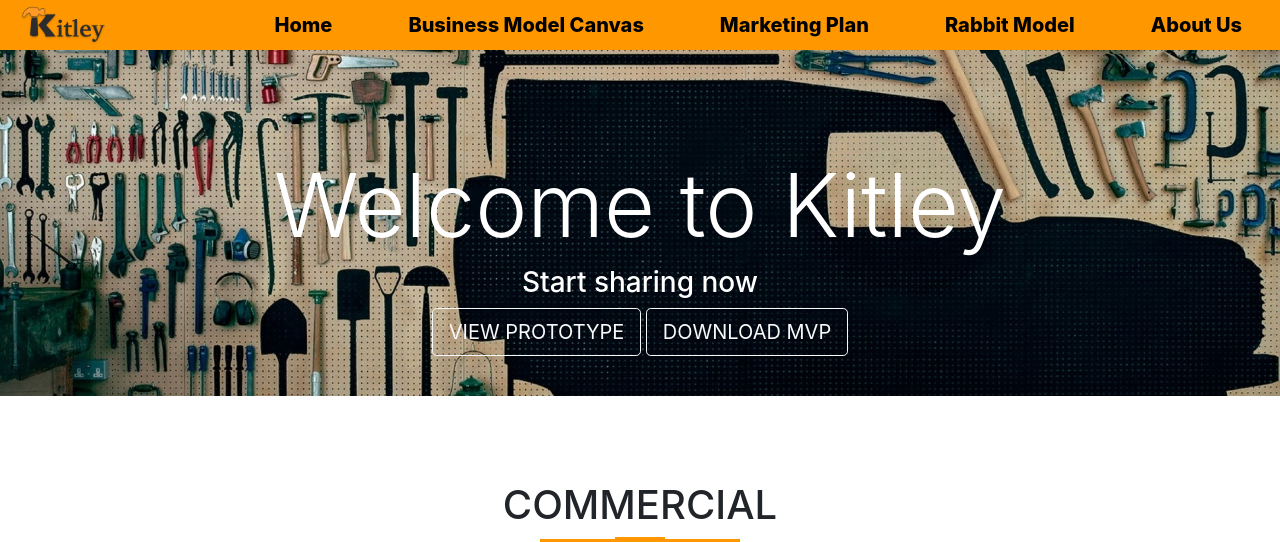
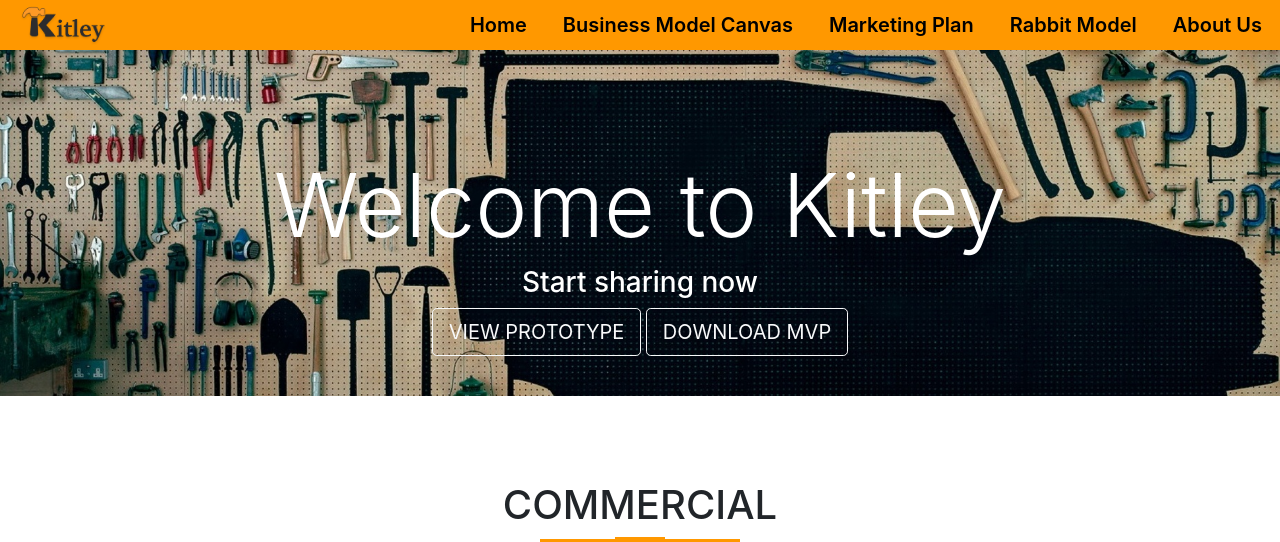
Before and after one commit to Sowdiyeah/kitley_web, a Jekyll site: the page built from index.html, in a window 1280 px wide and 1400 px high. Shown: the top 542 px of the window. Built offline with Jekyll 4.4.1, drawn with Linux system fonts in a browser that asks for light colours.

Commit message:
make nav bar look nicer

```diff
--- a/css/style.css
+++ b/css/style.css
@@ -28,13 +28,13 @@
 
 .navbar-nav li
 {
-	padding: 0 30px;
+	padding: 0 10px;
 }
 
 .navbar-nav li a
 {
 	color: #000 !important;
-	font-weight: 800;
+	font-weight: 600;
 	font-size: 20px;
 	float: right;
 	text-align: left;
@@ -70,6 +70,11 @@
 	margin-top: 100px;
 }
 
+.banner-img
+{
+	height: 300px;
+}
+
 /* features section */
 .features
 {
@@ -89,8 +94,13 @@
 
 .contents-img
 {
-	height: 100px;
-    margin-bottom: 20px;
+	width: 100%;
+    margin: 0 0 20px 0;
+}
+
+.title
+{
+	margin-bottom: 40px;
 }
 
 .title::before
@@ -134,6 +144,7 @@
 #prototype
 {
 	position: relative;
-	height: 100vh;
+	height: 750px;
+	height: calc(100vh - 198px);
 	width: 99.5%;
 }
```
